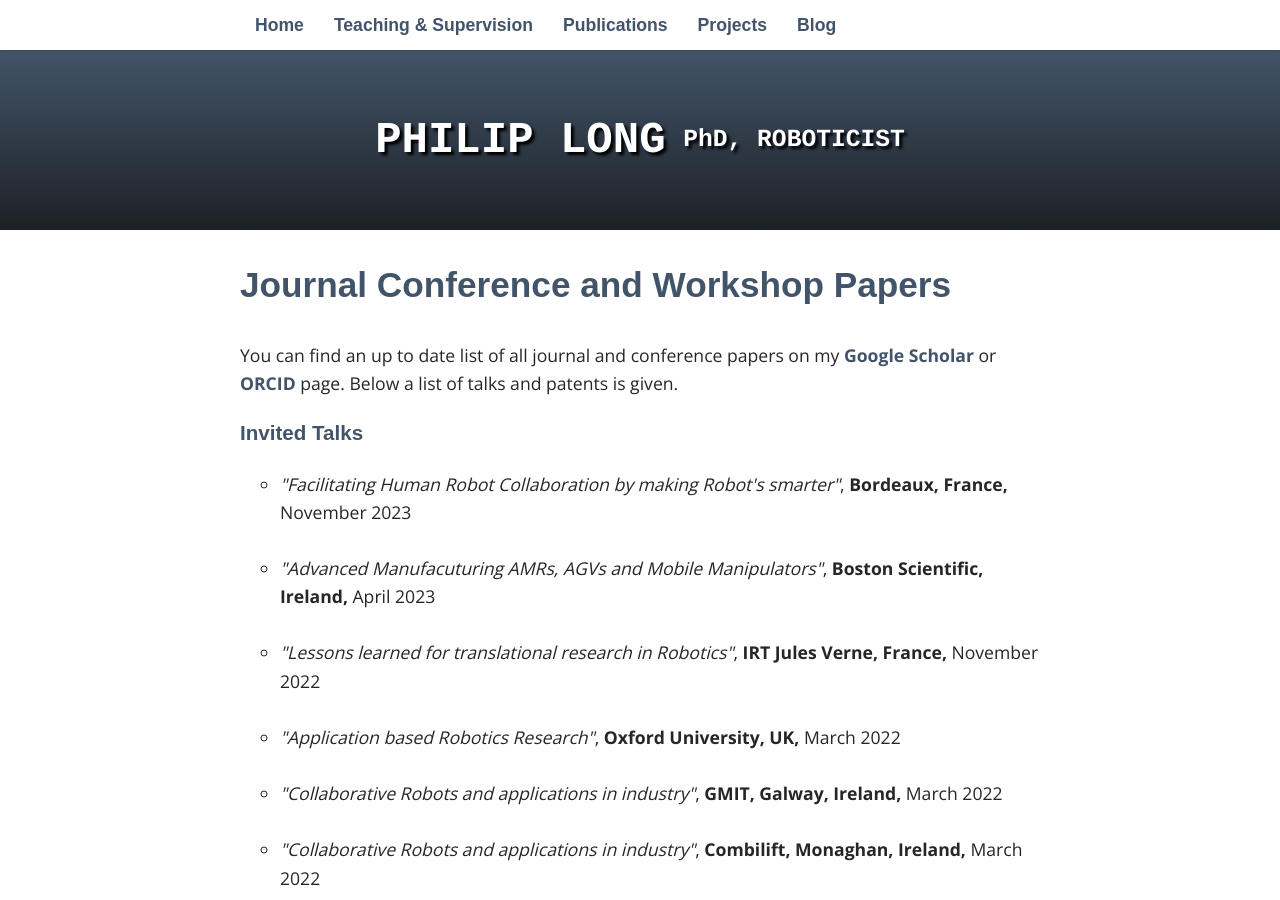
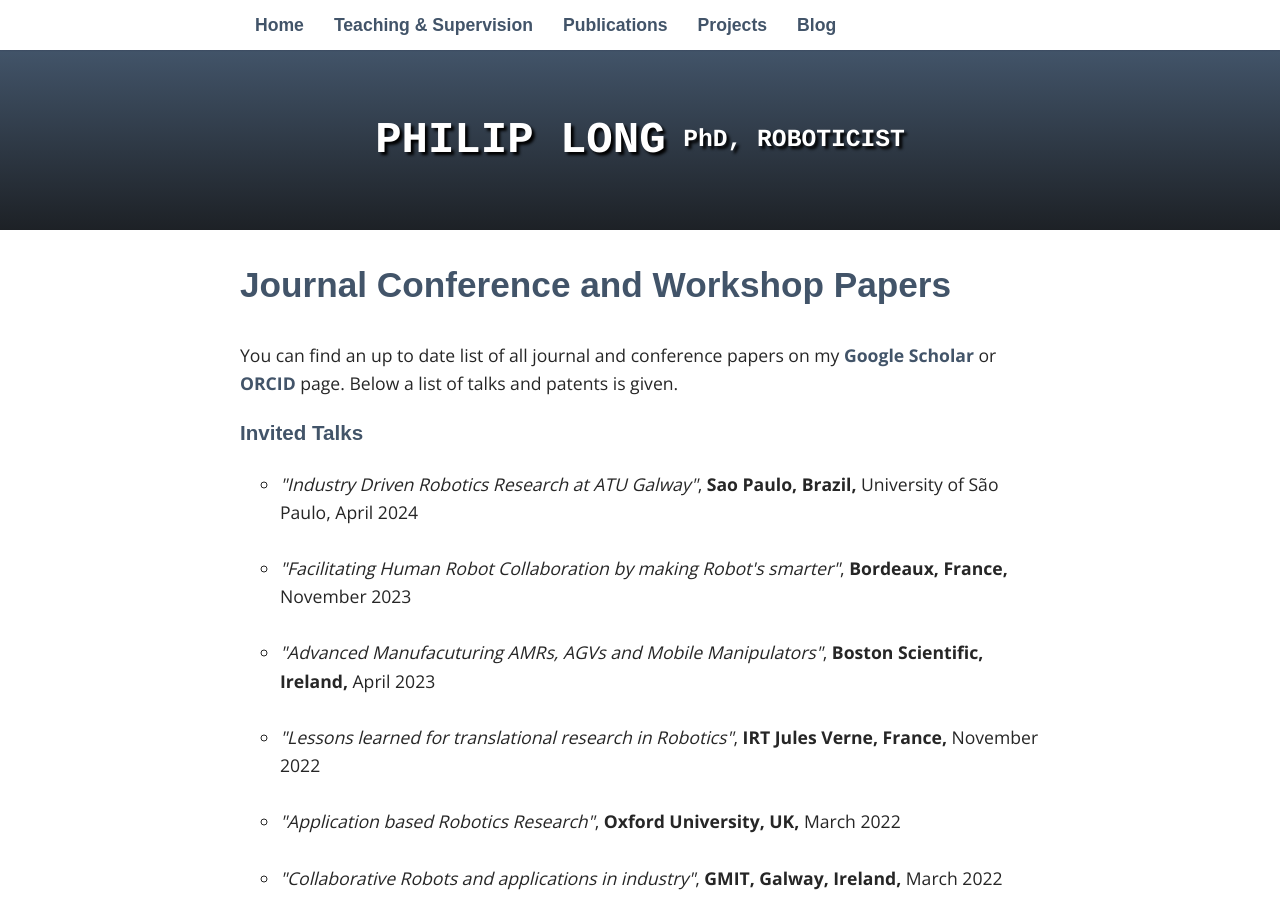
Before and after one commit to philip-long/philip-long.github.io, a Jekyll site: the page built from publications/index.html, in a window 1280 px wide and 900 px high. Built offline with Jekyll 4.4.1, drawn with Linux system fonts in a browser that asks for light colours; nearby versions of some CDN libraries; some web fonts are replaced; library files that are not in the unit come from our copies.

Commit message:
Update index.html

```diff
--- a/publications/index.html
+++ b/publications/index.html
@@ -15,6 +15,9 @@ title: Publications
 
  <ul style="list-style-type:circle">
 
+           <li>
+    <i> "Industry Driven Robotics Research at ATU Galway"</i>, <b> Sao Paulo, Brazil,</b> University of São Paulo, April 2024 <br><br>
+    </li>
 
             <li>
     <i> "Facilitating Human Robot Collaboration by making Robot's smarter"</i>, <b> Bordeaux, France,</b> November 2023 <br><br>
```
